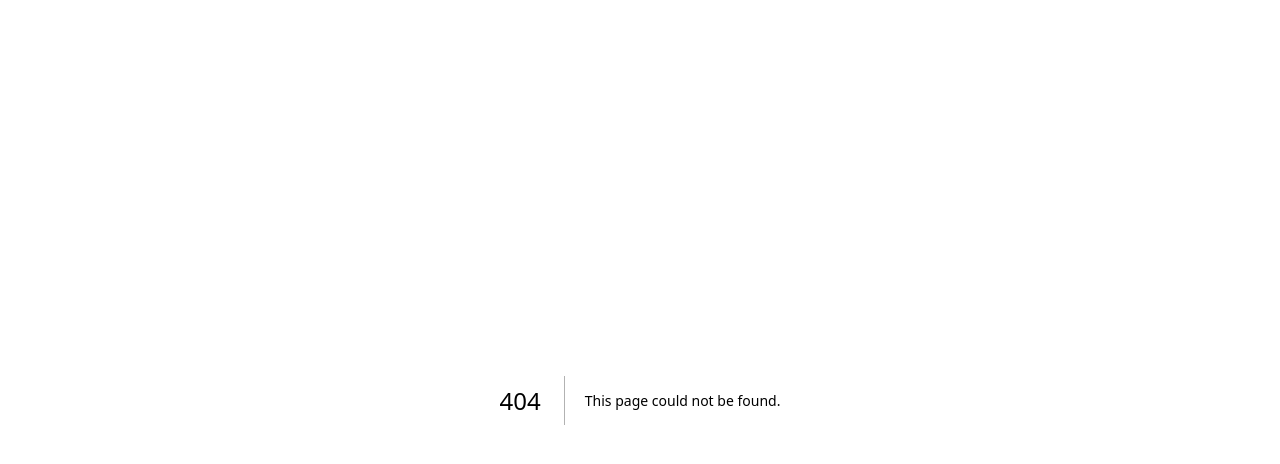
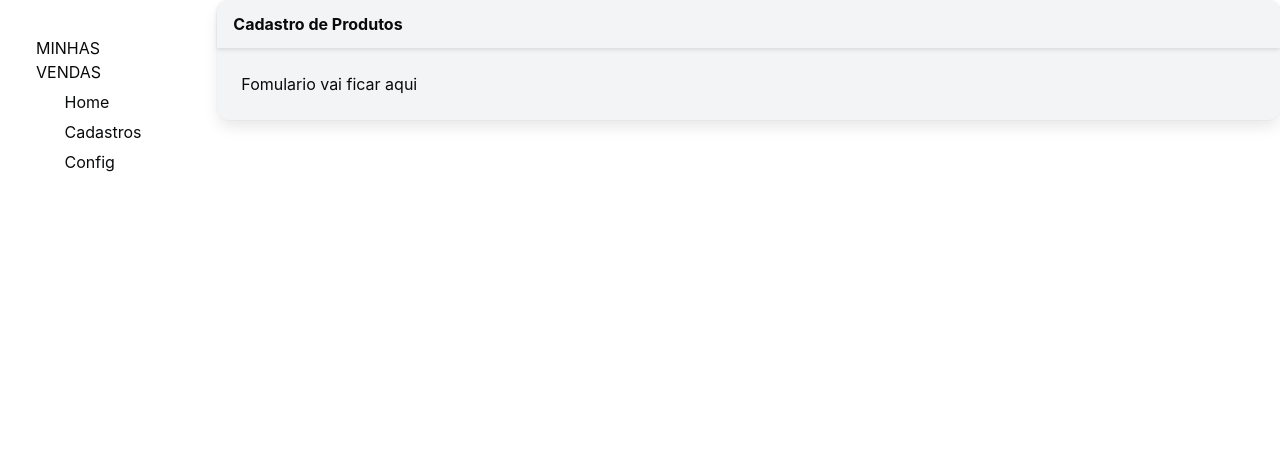
Before and after one commit to GabrielLimaSC/AppVendas, a Next.js app: page /cadastros/produtos in a window 1280 px wide. Before the commit this address had no page. Shown: the top 464 px of the page. Built offline with nearby package versions, Linux system fonts and the light colour scheme.

Commit message:
Criando cadastro de produtos

```diff
--- /dev/null
+++ b/src/app/cadastros/produtos/page.tsx
@@ -0,0 +1,3 @@
+import { CadastroProdutos } from "../../components";
+
+export default CadastroProdutos;
--- a/src/app/components/index.ts
+++ b/src/app/components/index.ts
@@ -1,2 +1,3 @@
 export { Layout } from './layout'
 export { Menu } from './layout/menu'
+export { CadastroProdutos } from './produtos'
--- a/src/app/components/layout/index.tsx
+++ b/src/app/components/layout/index.tsx
@@ -1,6 +1,11 @@
 import { Menu } from './menu';
 
-export const Layout: React.FC = () => {
+interface LayoutProps {
+    titulo?: string;
+    children?: React.ReactNode;
+}
+
+export const Layout: React.FC<LayoutProps> = ({ titulo, children }) => {
     return (
         <div className="app">
             <section className="main-content columns is-fullheight">
@@ -10,12 +15,12 @@ export const Layout: React.FC = () => {
                     <div className="card has-background-light has-text-black">
                         <div className="card-header">
                             <p className="card-header-title has-text-black">
-                                cadastro
+                                { titulo }
                             </p>
                         </div>
                         <div className="card-content">
                             <div className="content">
-                                conteudo
+                                { children }
 
                             </div>
                         </div>
--- /dev/null
+++ b/src/app/components/produtos/cadastro/index.tsx
@@ -0,0 +1,9 @@
+import { Layout } from '../../layout'
+
+export const CadastroProdutos: React.FC = () => {
+    return (
+        <Layout titulo="Cadastro de Produtos">
+            Fomulario vai ficar aqui
+        </Layout>
+    );
+}
--- /dev/null
+++ b/src/app/components/produtos/index.ts
@@ -0,0 +1 @@
+export { CadastroProdutos } from './cadastro'
```
